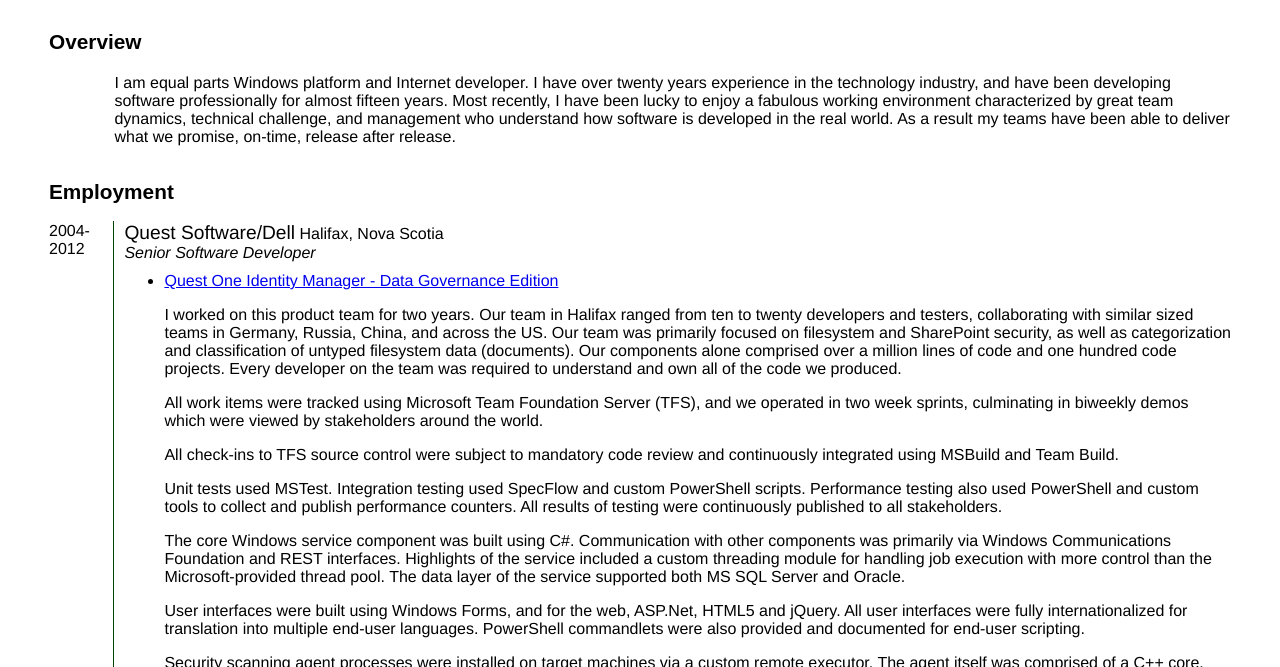
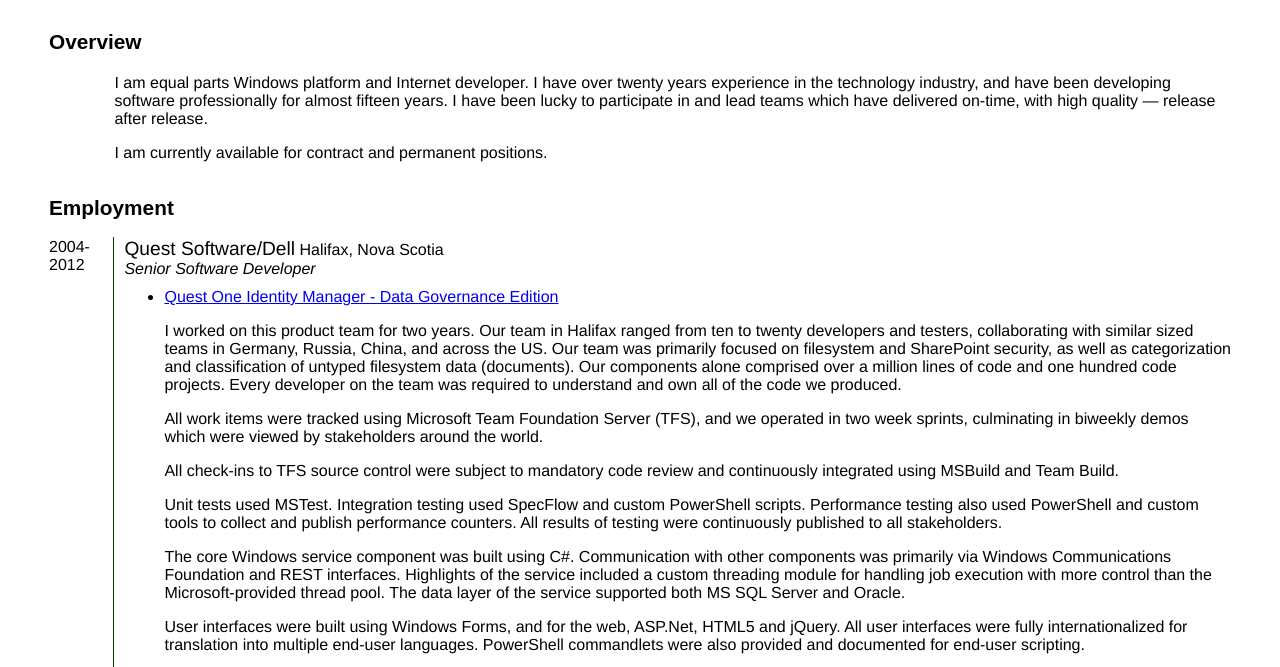
Before and after one commit to brentrockwood/cv, a website: page public/index.html in a window 1280 px wide. Shown: the part 107-774 px from the top of the page. Drawn offline with Linux system fonts and the light colour scheme.

Commit message:
Edit overview.  Add permanent poitions allowed.

```diff
--- a/public/index.html
+++ b/public/index.html
@@ -103,11 +103,8 @@
 			<td>
 				<p>
 					I am equal parts Windows platform and Internet developer. I have over twenty years
-					experience in the technology industry, and have been developing software professionally
-					for almost fifteen years. Most recently, I have been lucky to enjoy a fabulous
-					working environment characterized by great team dynamics, technical challenge, and
-					management who understand how software is developed in the real world. As a result
-					my teams have been able to deliver what we promise, on-time, release after release.</p>
+					experience in the technology industry, and have been developing software professionally for almost fifteen years. I have been lucky to participate in and lead teams which have delivered on-time, with high quality — release after release.</p>
+				<p>I am currently available for contract and permanent positions.</p>
 			</td>
 		</tr>
 		<tr>
```
